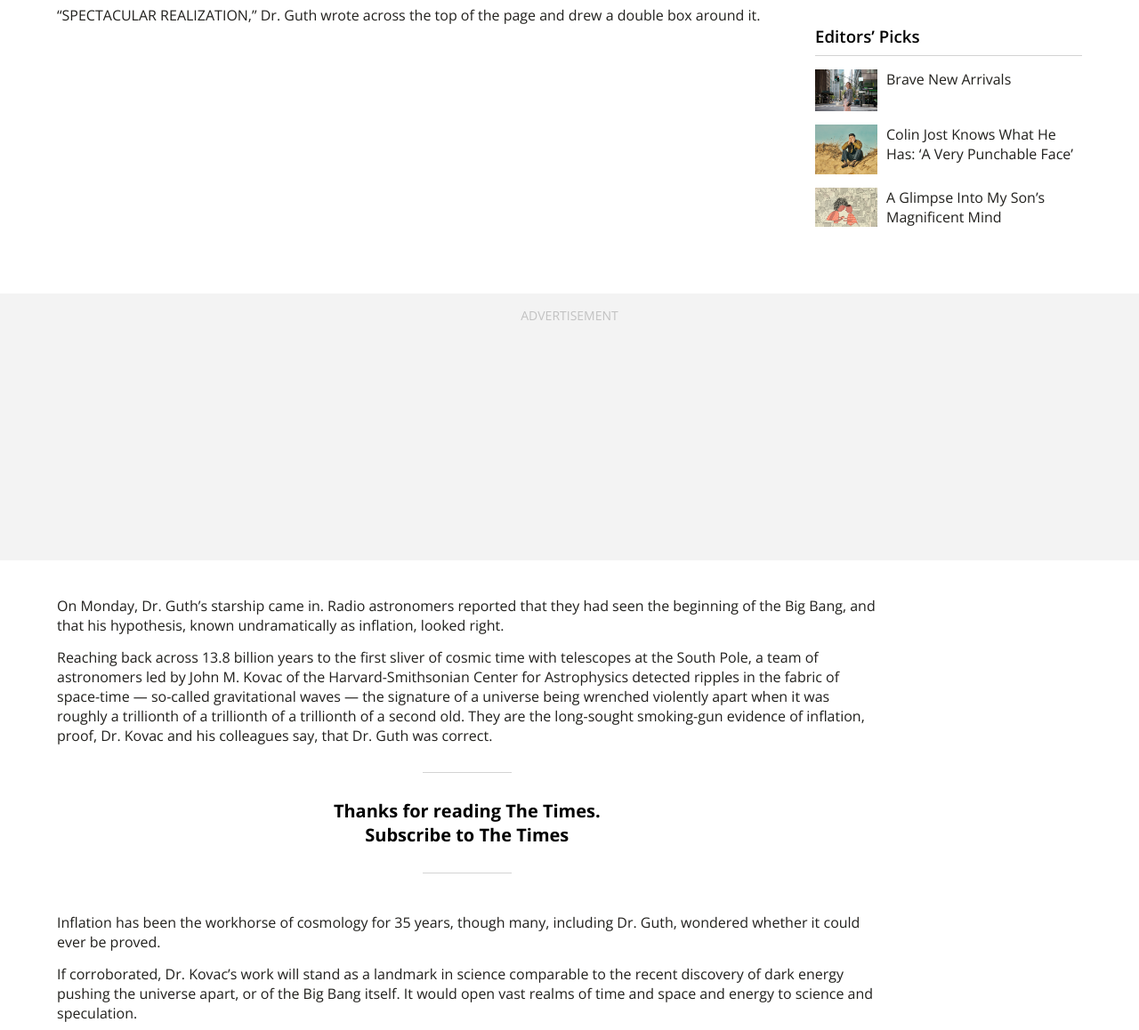
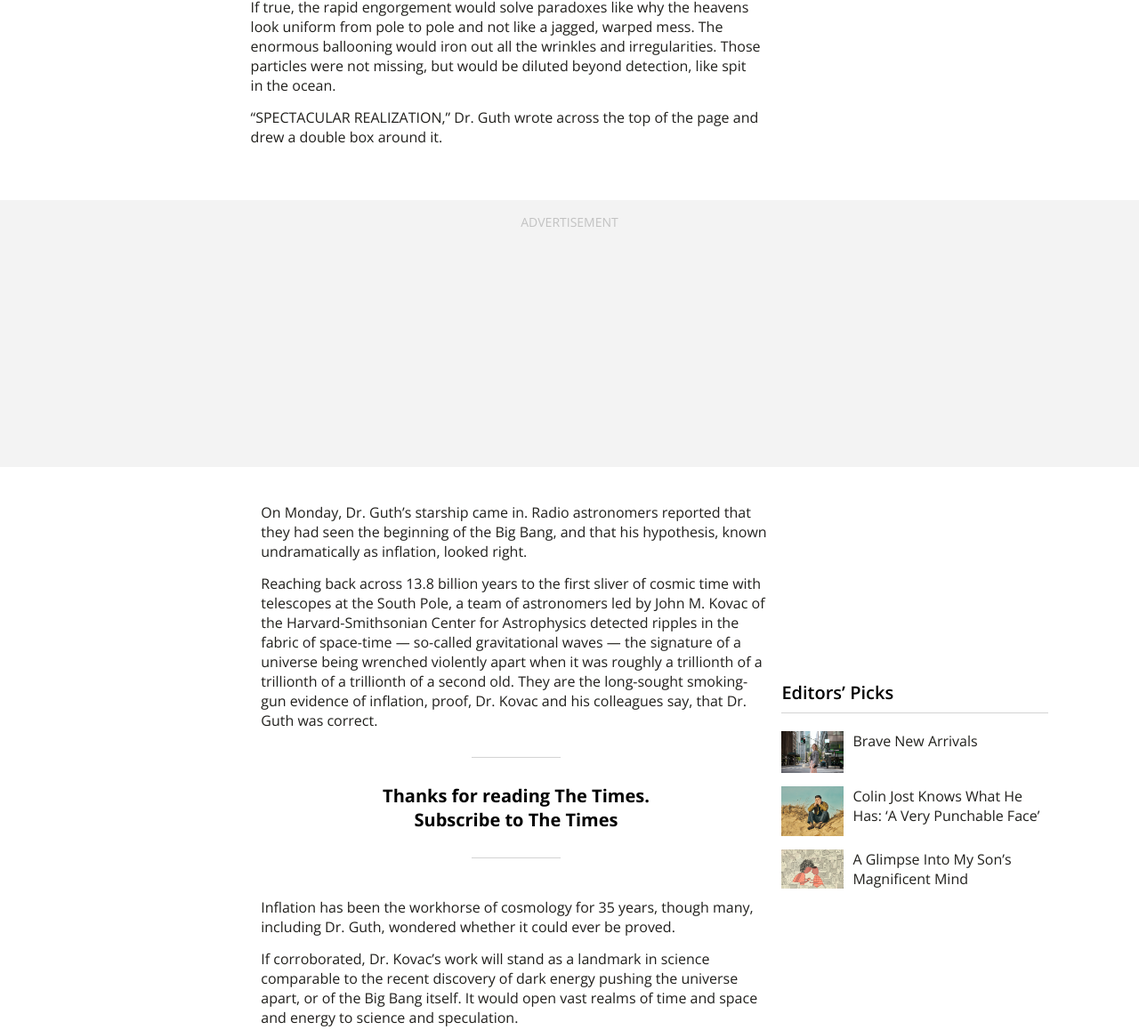
Before and after one commit to Miguelus373/TNYT-Article, a plain HTML site: page index.html in a window 1280 px wide. Shown: the part 1630-2788 px from the top of the page at 89% size. Drawn offline with nearby package versions, Linux system fonts and the light colour scheme.

```diff
--- a/index.html
+++ b/index.html
@@ -92,27 +92,6 @@
                    </p>
                </div>
             </article>
-            <aside class="aside-box">
-                <h3>Editors’ Picks</h3>
-                <div class="aside-post">
-                    <img alt="editor 1" src="./img/editor-1.jpg" width="70">
-                    <a>
-                        Brave New Arrivals
-                    </a>
-                </div>
-                <div class="aside-post">
-                    <img alt="editor 2" src="./img/editor-2.jpg" width="70">
-                    <a>
-                        Colin Jost Knows What He Has: ‘A Very Punchable Face’
-                    </a>
-                </div>
-                <div class="aside-post">
-                    <img alt="editor 2" src="./img/editor-3.jpg" width="70">
-                    <a>
-                        A Glimpse Into My Son’s Magnificent Mind
-                    </a>
-                </div>
-            </aside>
         </div>
         <div class="add-wrapper flex">
             <span class="add-span flex">advertisement</span>
@@ -148,6 +127,29 @@
                     Moreover, beyond our own universe there might be an endless number of other universes bubbling into frothy eternity,
                     like a pot of pasta water boiling over.</p>
             </div>
+
+            <aside class="aside-box">
+                <h3>Editors’ Picks</h3>
+                <div class="aside-post">
+                    <img alt="editor 1" src="./img/editor-1.jpg" width="70">
+                    <a>
+                        Brave New Arrivals
+                    </a>
+                </div>
+                <div class="aside-post">
+                    <img alt="editor 2" src="./img/editor-2.jpg" width="70">
+                    <a>
+                        Colin Jost Knows What He Has: ‘A Very Punchable Face’
+                    </a>
+                </div>
+                <div class="aside-post">
+                    <img alt="editor 2" src="./img/editor-3.jpg" width="70">
+                    <a>
+                        A Glimpse Into My Son’s Magnificent Mind
+                    </a>
+                </div>
+            </aside>
+
         </div>
         <div class="add-wrapper flex">
             <span class="add-span flex">advertisement</span>
@@ -314,7 +316,7 @@
             <p>
                 Corroboration might not be long in coming. The Planck spacecraft will report its own findings this year. At least a dozen other teams are trying similar measurements from balloons, mountaintops and space.
             </p>
-            <h3>Spirals in the Sky</h3>
+            <h3 class="article-title">Spirals in the Sky</h3>
             <p>
                 Gravity waves are the latest and deepest secret yet pried out of the cosmic microwaves, which were discovered accidentally by Arno Penzias and Robert Wilson at Bell Labs 50 years ago. They won the Nobel Prize.
             </p>
@@ -353,7 +355,7 @@
             <p>
                 The strength of the signal surprised the researchers, and they spent a year burning up time on a Harvard supercomputer, making sure they had things right and worrying that competitors might beat them to the breakthrough.
             </p>
-            <h3>A Special Time</h3>
+            <h3 class="article-title">A Special Time</h3>
             <p>
                 The data traced the onset of inflation to a time that physicists like Dr. Guth, staying up late in his Palo Alto house 35 years ago, suspected was a special break point in the evolution of the universe.
             </p>
--- a/style.css
+++ b/style.css
@@ -132,7 +132,7 @@ body {
 /*----------------------- Article Section -------------------------*/
 /*------- Main Article ---------*/
 .float-blog, .flexbox-blog {
-    width: 90%;
+    width: 56%;
     margin: 0 auto;
     margin-bottom: 6rem;
 }
@@ -240,9 +240,25 @@ body {
     font-size: 1.2rem;
 }
 
-.main-article p, .flexbox-blog p, .article-continue p {
+.flexbox-blog p, .article-continue p {
     font-size: 1.6rem;
     color: var(--color-text);
+    margin: 0 auto;
+    width: 56%;
+}
+
+.main-article p, .flex-article p {
+  width: 100%;
+  font-size: 1.6rem;
+  color: var(--color-text);
+}
+
+.flex-article p {
+  width: 80%;
+}
+
+.flex-article {
+  margin-left: -6rem;
 }
 
 /*-------- Aside ---------*/
@@ -251,6 +267,9 @@ body {
     float: right;
     width: 30rem;
     font-size: 1.6rem;
+    position: absolute;
+    top: 20rem;
+    right: -18rem;
 }
 
 .aside-box h3 {
@@ -283,10 +302,11 @@ body {
 /*----------------------- Flexbox Article ------------------------*/
 .flexbox-blog {
     margin-top: 4rem;
+    position: relative;
 }
 
 .flex-article {
-    width: 80%;
+    width: 100%;
 }
 
 .article-span h3 {
@@ -395,9 +415,9 @@ body {
     flex-direction: column;
     align-content: center;
     justify-content: center;
-    width: 100%;
-    height: 80rem;
-    margin: 3rem 0;
+    width: 56%;
+    height: 40rem;
+    margin: 3rem auto;
 }
 
 .video iframe {
@@ -407,9 +427,10 @@ body {
 }
 
 .video-p {
-    color: var(--color-add-span);
+    color: var(--color-add-span) !important;
     margin: 1rem 0;
     font-size: 1.2rem;
+    width: 100% !important;
 }
 
 .article-continue h3 {
@@ -475,3 +496,7 @@ body {
     margin-top: 1.5rem;
     margin-right: 1rem;
 }
+
+.article-title {
+  margin-left: 24rem !important;
+}
```
